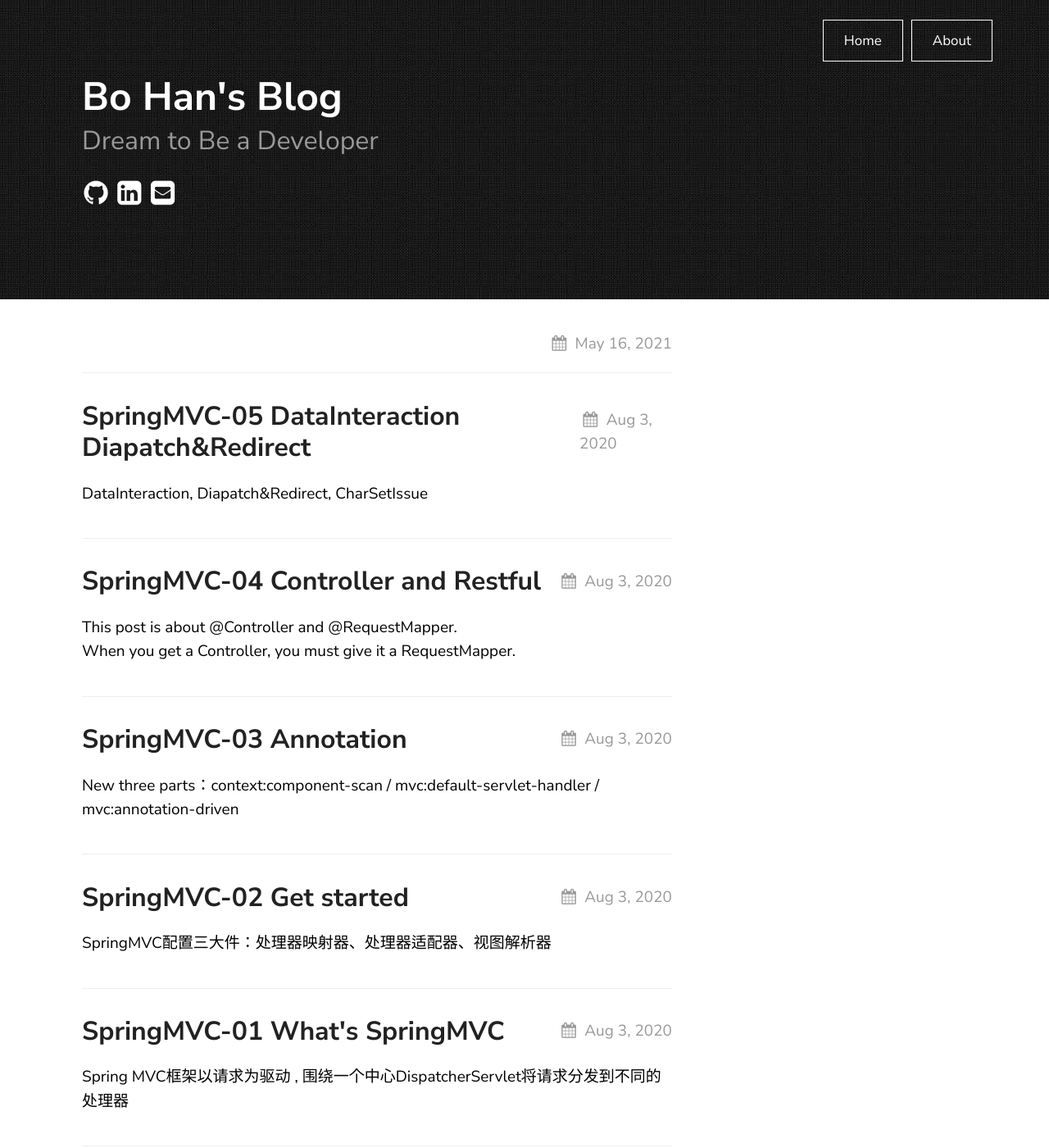
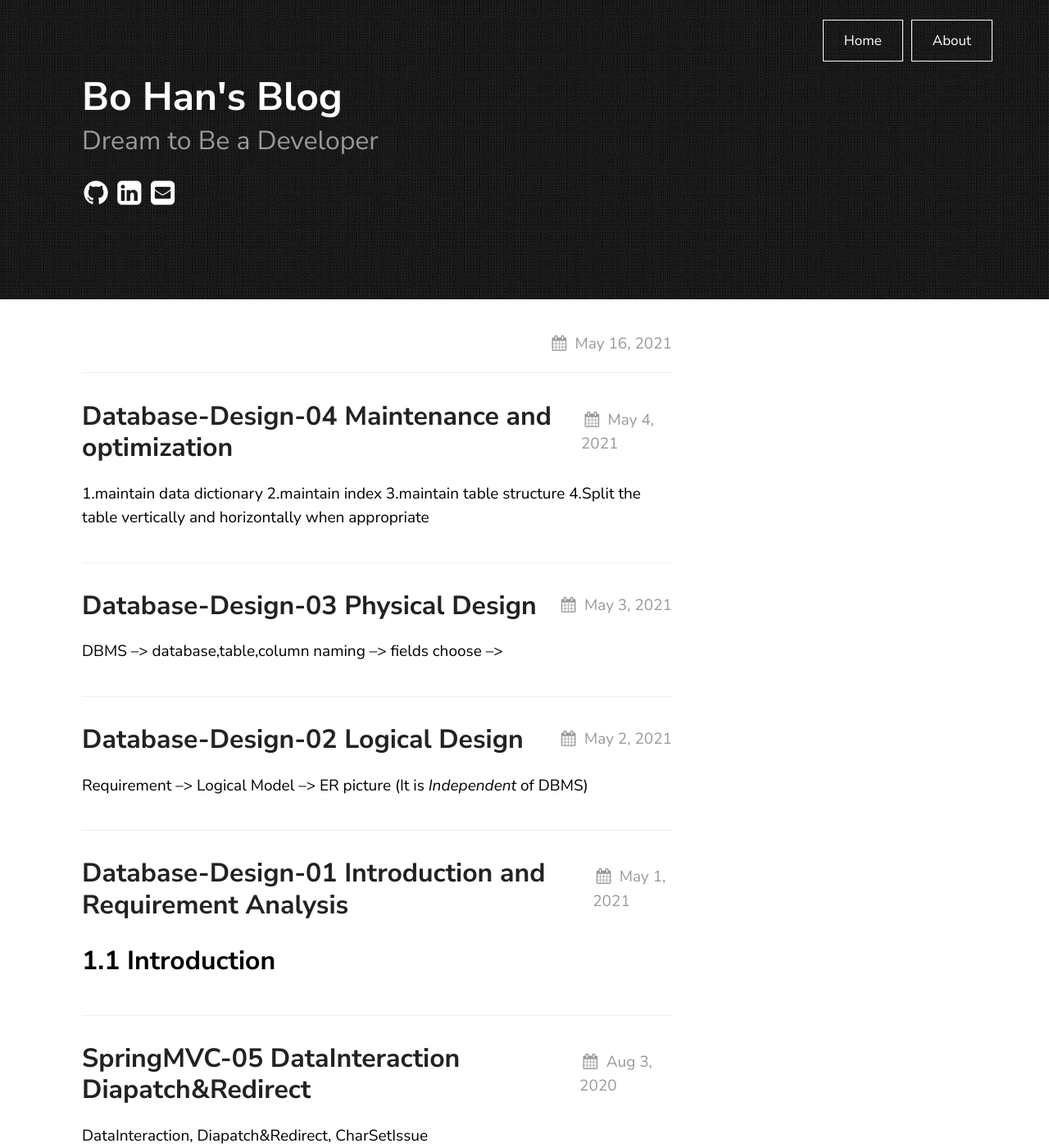
Before and after one commit to HBhakunamatata/HBhakunamatata.github.io, a Jekyll site: the page built from index.md, in a window 1280 px wide and 1400 px high. Shown: the whole window at 82% size. Built offline with Jekyll 4.4.1, drawn with Linux system fonts in a browser that asks for light colours.

Commit message:
[feat] add new posts about database-design 01~04

````diff
--- a/_drafts/Database-Disign-01.md
+++ b/_posts/2021-05-01-Database-Design-01-Introduction-and-Requirement-Analysis.md
@@ -1,9 +1,9 @@
 ---
-Acrolayout: post
+layout: post
 title:  "Database-Design-01 Introduction and Requirement Analysis"
 description:
-date:   2020-05-01
-categories: MySQL
+date:   2021-05-01
+categories: Database Design
 ---
 
 ## 1.1 Introduction
@@ -60,7 +60,7 @@ categories: MySQL
 
 1.3.6 entries relations
 
-![image-relation](E:\git_pro\HBhakunamatata.github.io\_drafts\image-relations.png)
+![image-relation](E:\git_pro\HBhakunamatata.github.io\_posts\images\database_design\image-relations.png)
 
 ## Note
 
--- a/_drafts/Database-Disign-02.md
+++ b/_posts/2021-05-02-Database-Design-02-Logical-Design.md
@@ -1,16 +1,14 @@
 ---
-
 layout: post
 title:  "Database-Design-02 Logical Design"
 description:
-date:   2020-05-02
+date:   2021-05-02
 categories: MySQL
-
 ---
 
 Requirement --> Logical Model --> ER picture (It is _Independent_ of DBMS)
 
-![image-20210503142107645](E:\git_pro\HBhakunamatata.github.io\_drafts\image-logical-design.png)
+![image-20210503142107645](E:\git_pro\HBhakunamatata.github.io\_posts\images\database_design\image-logical-design.png)
 
 ## 2.1 Exception and Data Redundancy
 
@@ -46,7 +44,7 @@ Update Exception :
 	When A --> C, when update C beacause of A, every SQL needs to write B.(a lot of)
 ```
 
-- DDP --> avoid exception and date redundancy --> data consistency
+- Database design problem --> avoid exception and date redundancy --> data consistency
 
 ## 2.3 Database Design Paradigm
 
@@ -55,14 +53,14 @@ Update Exception :
 - Fields are primitive type and cannot be divided.
 - In other words, tables are two-dimensional tables.
 
-![image-20210503151302350](E:\git_pro\HBhakunamatata.github.io\_drafts\image-paradigm01.png)
+![image-20210503151302350](E:\git_pro\HBhakunamatata.github.io\_posts\images\database_design\image-paradigm01.png)
 
 ### 2.2.2 No.2 paradigm
 
 - 表中任意_非关键字段_ 对_组合关键字段_ 不存在_部分函数依赖_。
 - 换句话说，单个关键字段符合第二范式
 
-![image-20210503185239793](E:\git_pro\HBhakunamatata.github.io\_drafts\image-paradigm-02.png)
+![image-20210503185239793](E:\git_pro\HBhakunamatata.github.io\_posts\images\database_design\image-paradigm-02.png)
 
 unique index --> (goods name + supplier name)
 
@@ -75,13 +73,13 @@ unique index --> (goods name + supplier name)
 - update  exception
 - data redundancy
 
-![image-20210503200731854](E:\git_pro\HBhakunamatata.github.io\_drafts\image-paradigm-02-solve.png)
+![image-20210503200731854](E:\git_pro\HBhakunamatata.github.io\_posts\images\database_design\image-paradigm-02-solve.png)
 
 ### 2.2.3 No.3 Paradigm
 
 - 表中非关键字段对任意组合关键字段不存在传递函数依赖。
 
-![image-20210503201325470](E:\git_pro\HBhakunamatata.github.io\_drafts\image-paradigm-03.png)
+![image-20210503201325470](E:\git_pro\HBhakunamatata.github.io\_posts\images\database_design\image-paradigm-03.png)
 
 (goods name) --> (category) --> (category description)
 
@@ -90,13 +88,13 @@ unique index --> (goods name + supplier name)
 - update exception
 - data redundancy
 
-![image-20210503202118222](E:\git_pro\HBhakunamatata.github.io\_drafts\image-paradigm-03-solve.png)
+![image-20210503202118222](E:\git_pro\HBhakunamatata.github.io\_posts\images\database_design\image-paradigm-03-solve.png)
 
 ### 2.2.4 BC Paradigm
 
 - 任意字段（关键、非关键）不存在对组合关键字段的传递依赖。
 
-![image-20210504095247801](E:\git_pro\HBhakunamatata.github.io\_drafts\image-paradigm-bc.png)
+![image-20210504095247801](E:\git_pro\HBhakunamatata.github.io\_posts\images\database_design\image-paradigm-bc.png)
 
 (supplier name + goods id) --> (supplier contact, quantity)
 
@@ -104,7 +102,7 @@ unique index --> (goods name + supplier name)
 
 $\Rightarrow$ (supplier name) <--> (supplier contact)
 
-![image-20210504100012552](E:\git_pro\HBhakunamatata.github.io\_drafts\image-paradigm-bc-solve.png)
+![image-20210504100012552](E:\git_pro\HBhakunamatata.github.io\_posts\images\database_design\image-paradigm-bc-solve.png)
 
 ## Note
 
--- a/_drafts/Database-Disign-03.md
+++ b/_posts/2021-05-03-Database-Design-03-Physical-Design.md
@@ -1,11 +1,9 @@
 ---
-
 layout: post
 title:  "Database-Design-03 Physical Design"
 description:
-date:   2020-05-03
-categories: MySQL
-
+date:   2021-05-03
+categories: Database-Design
 ---
 
 DBMS --> database,table,column naming --> fields choose -->
@@ -37,7 +35,7 @@ De-normalization
 - 数字型 --> 日期 / 二进制 --> 字符型
 - 相同级别的按存贮空间从大到小
 
-![image-20210504131120665](E:\git_pro\HBhakunamatata.github.io\_drafts\image-field-size.png)
+![image-20210504131120665](E:\git_pro\HBhakunamatata.github.io\_posts\images\database_design\image-field-size.png)
 
 ### 3.3.2 Reason
 
--- a/_drafts/Database-Disign-04.md
+++ b/_posts/2021-05-04-Database-Design-04-Maintenance-and-Optimization.md
@@ -1,14 +1,12 @@
 ---
-
 layout: post
 title:  "Database-Design-04 Maintenance and optimization"
 description:
-date:   2020-05-04
-categories: MySQL
-
+date:   2021-05-04
+categories: Database-Design
 ---
 
-1. maintain data dictionary 2. maintain index 3. maintain table structure 4. Split the table vertically and horizontally when appropriate
+1.maintain data dictionary 2.maintain index 3.maintain table structure 4.Split the table vertically and horizontally when appropriate
 
 ## 4.1 Dictionary
 
@@ -55,7 +53,7 @@ WHERE a.table_name=’customer’
 
 - 使用主键hash ？？？
 
-![image-20210504144957579](E:\git_pro\HBhakunamatata.github.io\_drafts\image-split-horizontally.png)
+![image-20210504144957579](E:\git_pro\HBhakunamatata.github.io\_posts\images\database_design\image-split-horizontally.png)
 
 ## Note
 
````
Also changed, not shown: _posts/images/database_design/image-field-size.png (renamed from _drafts/image-field-size.png), _posts/images/database_design/image-logical-design.png (renamed from _drafts/image-logical-design.png), _posts/images/database_design/image-paradigm-02-solve.png (renamed from _drafts/image-paradigm-02-solve.png), _posts/images/database_design/image-paradigm-02.png (renamed from _drafts/image-paradigm-02.png), _posts/images/database_design/image-paradigm-03-solve.png (renamed from _drafts/image-paradigm-03-solve.png), _posts/images/database_design/image-paradigm-03.png (renamed from _drafts/image-paradigm-03.png), _posts/images/database_design/image-paradigm-bc-solve.png (renamed from _drafts/image-paradigm-bc-solve.png), _posts/images/database_design/image-paradigm-bc.png (renamed from _drafts/image-paradigm-bc.png), _posts/images/database_design/image-paradigm01.png (renamed from _drafts/image-paradigm01.png), _posts/images/database_design/image-relations.png (renamed from _drafts/image-relations.png), _posts/images/database_design/image-split-horizontally.png (renamed from _drafts/image-split-horizontally.png).
